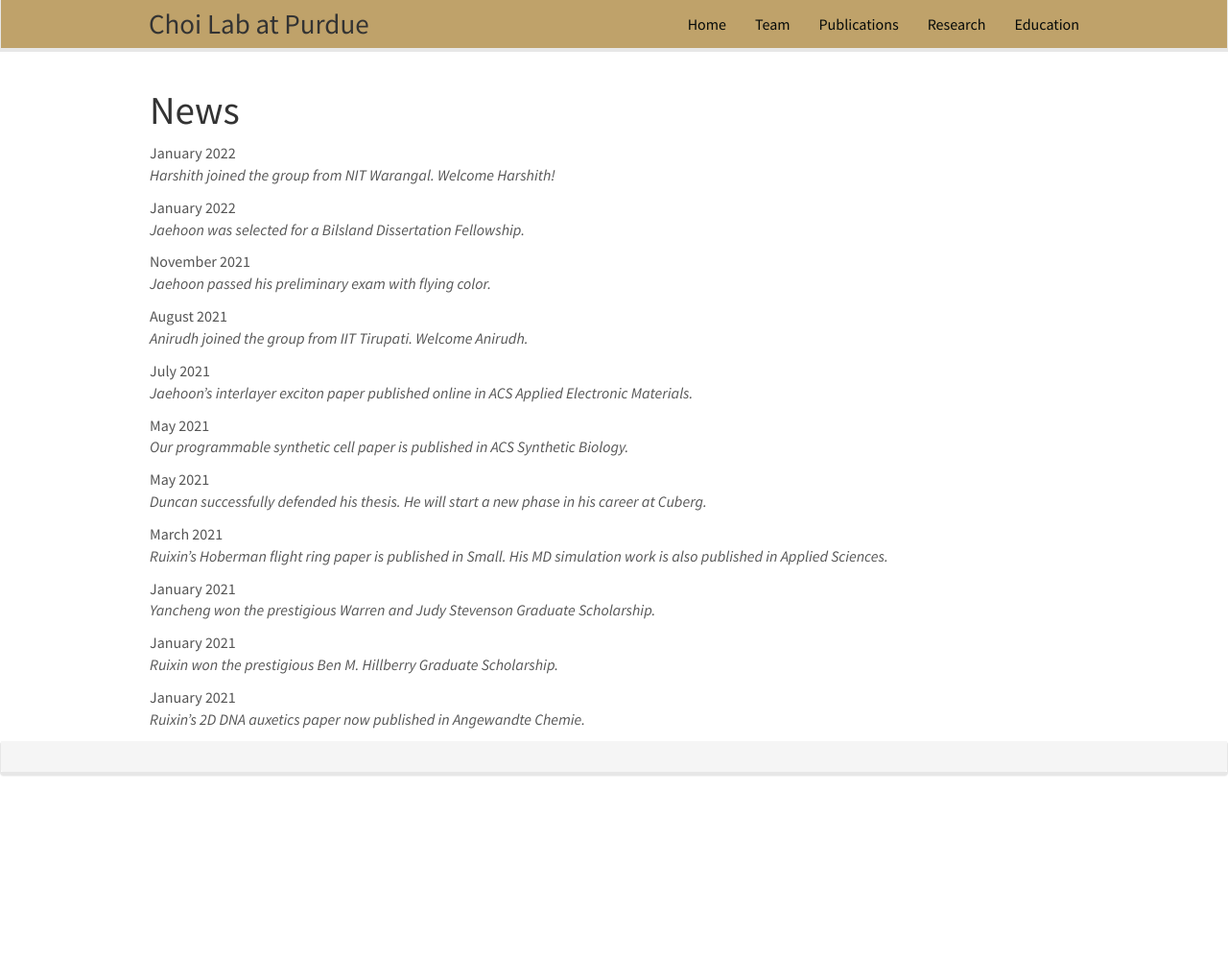
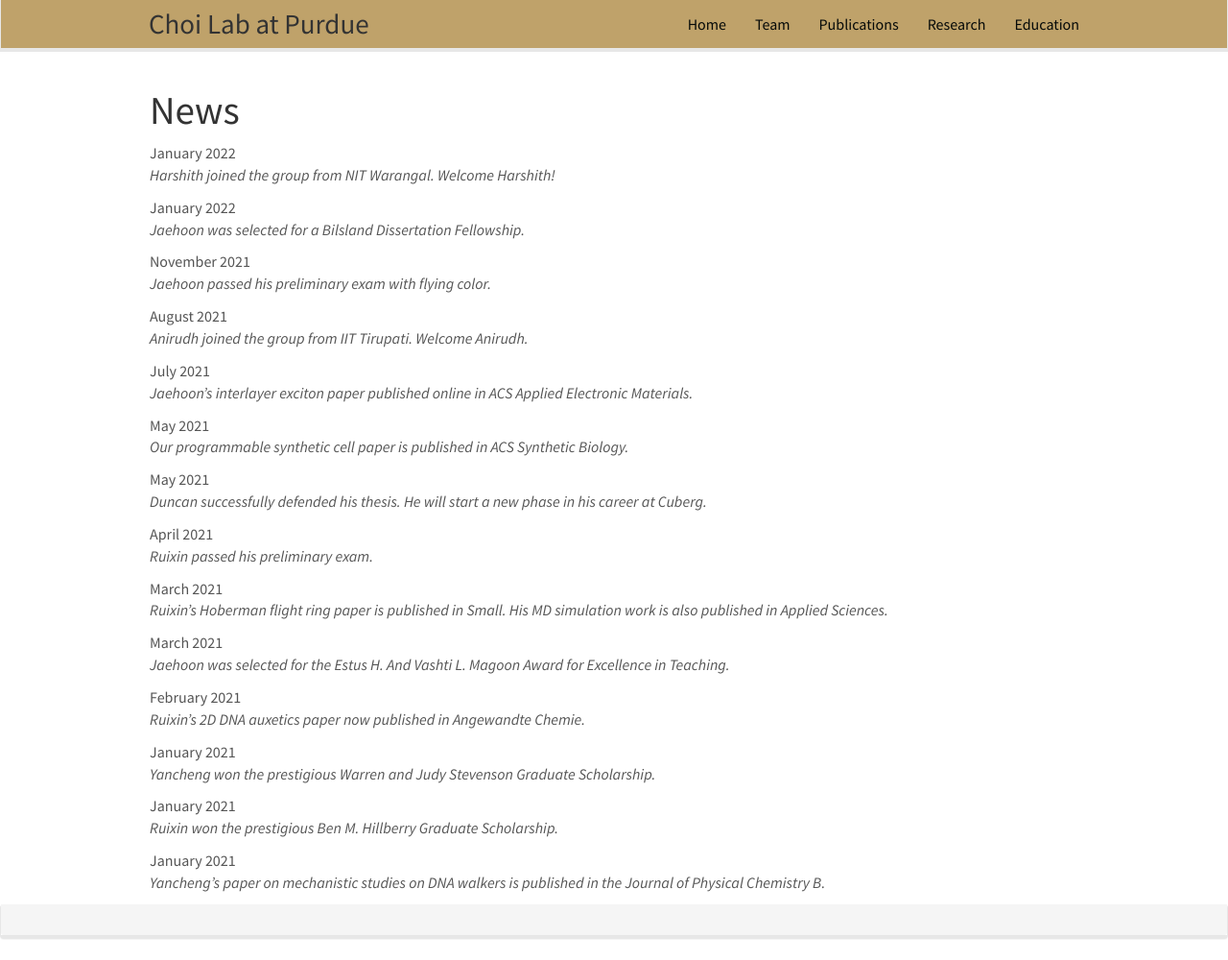
Before and after one commit to choidnalab/choidnalab.github.io, a Jekyll site: the page built from _pages/allnews.md, in a window 1280 px wide and 1000 px high. Shown: the whole window at 96% size. Built offline with Jekyll 4.4.1, drawn with Linux system fonts in a browser that asks for light colours; nearby versions of some CDN libraries.

Commit message:
Update news.yml

```diff
--- a/_data/news.yml
+++ b/_data/news.yml
@@ -22,8 +22,17 @@
 - date: May 2021
   headline: Duncan successfully defended his thesis. He will start a new phase in his career at Cuberg.
 
+- date: April 2021
+  headline: Ruixin passed his preliminary exam.
+
 - date: March 2021
   headline: Ruixin’s Hoberman flight ring paper is published in Small. His MD simulation work is also published in Applied Sciences.
+
+- date: March 2021
+  headline: Jaehoon was selected for the Estus H. And Vashti L. Magoon Award for Excellence in Teaching.
+
+- date: February 2021
+  headline: Ruixin’s 2D DNA auxetics paper now published in Angewandte Chemie.
 
 - date: January 2021
   headline: Yancheng won the prestigious Warren and Judy Stevenson Graduate Scholarship.
@@ -32,4 +41,4 @@
   headline: Ruixin won the prestigious Ben M. Hillberry Graduate Scholarship.
 
 - date: January 2021
-  headline: Ruixin’s 2D DNA auxetics paper now published in Angewandte Chemie.
+  headline: Yancheng’s paper on mechanistic studies on DNA walkers is published in the Journal of Physical Chemistry B.
```
